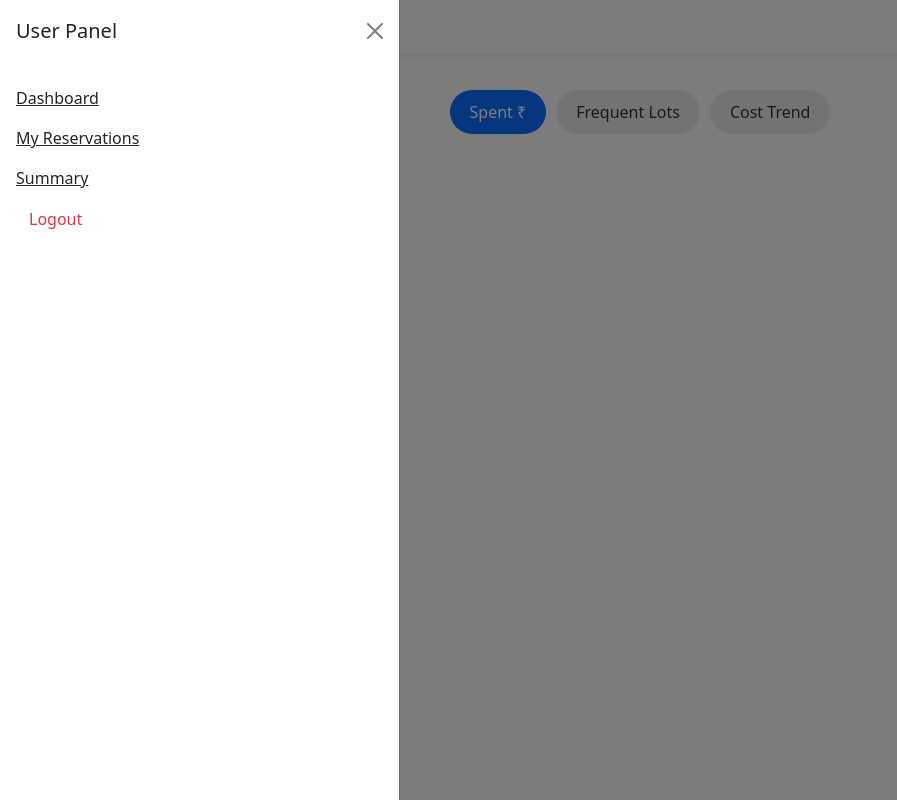
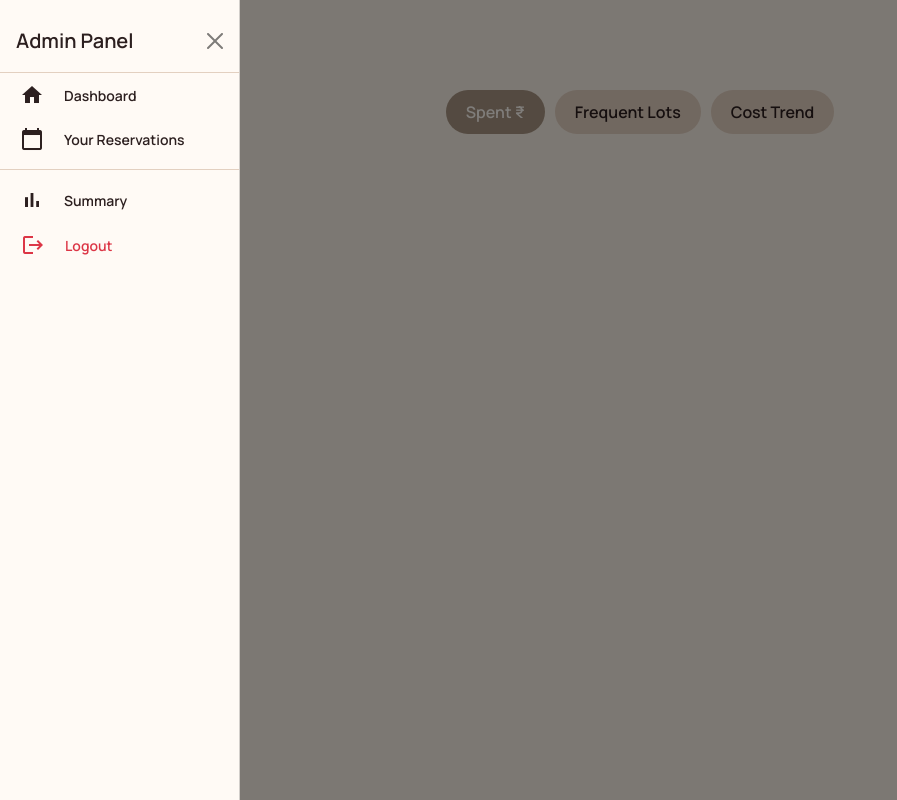
Before and after one commit to 24f2008556/vehicle-parking-app, a Flask app: page /auth/user/charts in a window 1280 px wide, after a click that opens the changed part. Shown: the whole page, without its empty margins (0-897 px from the left). Run offline with Flask 3, Linux system fonts and the light colour scheme.

Commit message:
user css done

```diff
--- a/static/style.css
+++ b/static/style.css
@@ -69,8 +69,8 @@
 
 /* Headings */
 h1, h2, h5 {
-  font-family: 'Poppins', sans-serif;
-  font-weight: 700;
+  font-family: 'Manrope', sans-serif;
+  font-weight: 800  ;
   color: #2c1f1f;
   text-align: center;
 }
@@ -85,6 +85,7 @@
   width: 100%;
   max-width: 600px;
   margin: 20px auto;
+  text-align: left;
   transition: transform 0.3s ease, box-shadow 0.3s ease;
 }
 .card:hover {
@@ -97,7 +98,7 @@
   padding: 8px;
   border-radius: 8px;
   min-width: 80px;
-  text-align: center;
+  text-align: left;
   cursor: pointer;
   font-weight: 600;
   color: #2c1f1f;
--- a/templates/user_chart.html
+++ b/templates/user_chart.html
@@ -5,70 +5,38 @@
   <title>User Dashboard</title>
   <script src="https://cdn.jsdelivr.net/npm/chart.js"></script>
   <link href="https://cdn.jsdelivr.net/npm/bootstrap@5.3.0/dist/css/bootstrap.min.css" rel="stylesheet">
-  <style>
-    body {
-      padding-top: 70px;
-      background-color: #f8f9fa;
-    }
-    .chart-wrapper {
-      max-width: 900px;
-      margin: 0 auto;
-      padding: 20px;
-    }
-    .switcher {
-      display: flex;
-      justify-content: center;
-      gap: 10px;
-      margin-bottom: 30px;
-    }
-    .switcher button {
-      border: none;
-      padding: 10px 20px;
-      border-radius: 25px;
-      background-color: #e2e6ea;
-      color: #333;
-      font-weight: 500;
-      transition: all 0.3s;
-    }
-    .switcher button.active {
-      background-color: #0d6efd;
-      color: white;
-    }
-    .chart-section {
-      display: none;
-      animation: fadeIn 0.4s ease-in-out;
-    }
-    .chart-section.active {
-      display: block;
-    }
-    @keyframes fadeIn {
-      from { opacity: 0; transform: translateY(10px); }
-      to { opacity: 1; transform: translateY(0); }
-    }
-    canvas {
-      max-height: 420px;
-    }
-  </style>
+    <link href="https://fonts.googleapis.com/icon?family=Material+Icons" rel="stylesheet">
+    <link rel="stylesheet" href="{{ url_for('static', filename='style.css') }}">
 </head>
 <body>
 
 <!-- Navbar -->
-<nav class="navbar bg-light p-2 position-fixed top-0 start-0 z-3 w-100 shadow-sm">
-  <button class="btn btn-outline-dark" data-bs-toggle="offcanvas" data-bs-target="#adminSidebar">☰</button>
+<!-- Sidebar -->
+  <nav class="navbar p-2 position-fixed top-0 start-0 z-3" style="width:auto;">
+    <button class="btn" style="background-color: transparent;border:none;" data-bs-toggle="offcanvas" data-bs-target="#adminSidebar">
+      ☰
+    </button>
   </nav>
+
+  <!-- Sidebar -->
   <div class="offcanvas offcanvas-start" tabindex="-1" id="adminSidebar">
     <div class="offcanvas-header">
-    <h5 class="offcanvas-title">User Panel</h5>
+      <h5 class="offcanvas-title fw-bold">Admin Panel</h5>
       <button type="button" class="btn-close" data-bs-dismiss="offcanvas"></button>
     </div>
     <div class="offcanvas-body">
-    <a href="/dashboard/user" class="d-block py-2 text-dark">Dashboard</a>
-    <a href="/dashboard/user/reservations" class="d-block py-2 text-dark">My Reservations</a>
-    <a href="/dashboard/user/charts" class="d-block py-2 text-dark">Summary</a>
-    <button class="btn d-block py-2 text-danger w-100 text-start"
-        data-bs-toggle="modal"
-        data-bs-target="#logoutModal">
-      Logout
+      <a href="/dashboard/user">
+        <span class="material-icons">home</span> Dashboard
+      </a>
+      <a href="/dashboard/user/reservations">
+        <span class="material-icons">calendar_today</span> Your Reservations
+      </a>
+      <div class="sidebar-separator"></div>
+      <a href="/dashboard/user/charts">
+        <span class="material-icons">bar_chart</span> Summary
+      </a>
+      <button class="btn text-danger text-start w-100" data-bs-toggle="modal" data-bs-target="#logoutModal">
+        <span class="material-icons">logout</span> Logout
       </button>
     </div>
   </div>
```
Also changed, not shown: templates/admin_chart.html (+23 -8 lines), templates/user_dash.html (+25 -23 lines), templates/user_reservations.html (+20 -11 lines), parking.db, 2 other files. Lines whose indentation alone changed are shown as unchanged.
